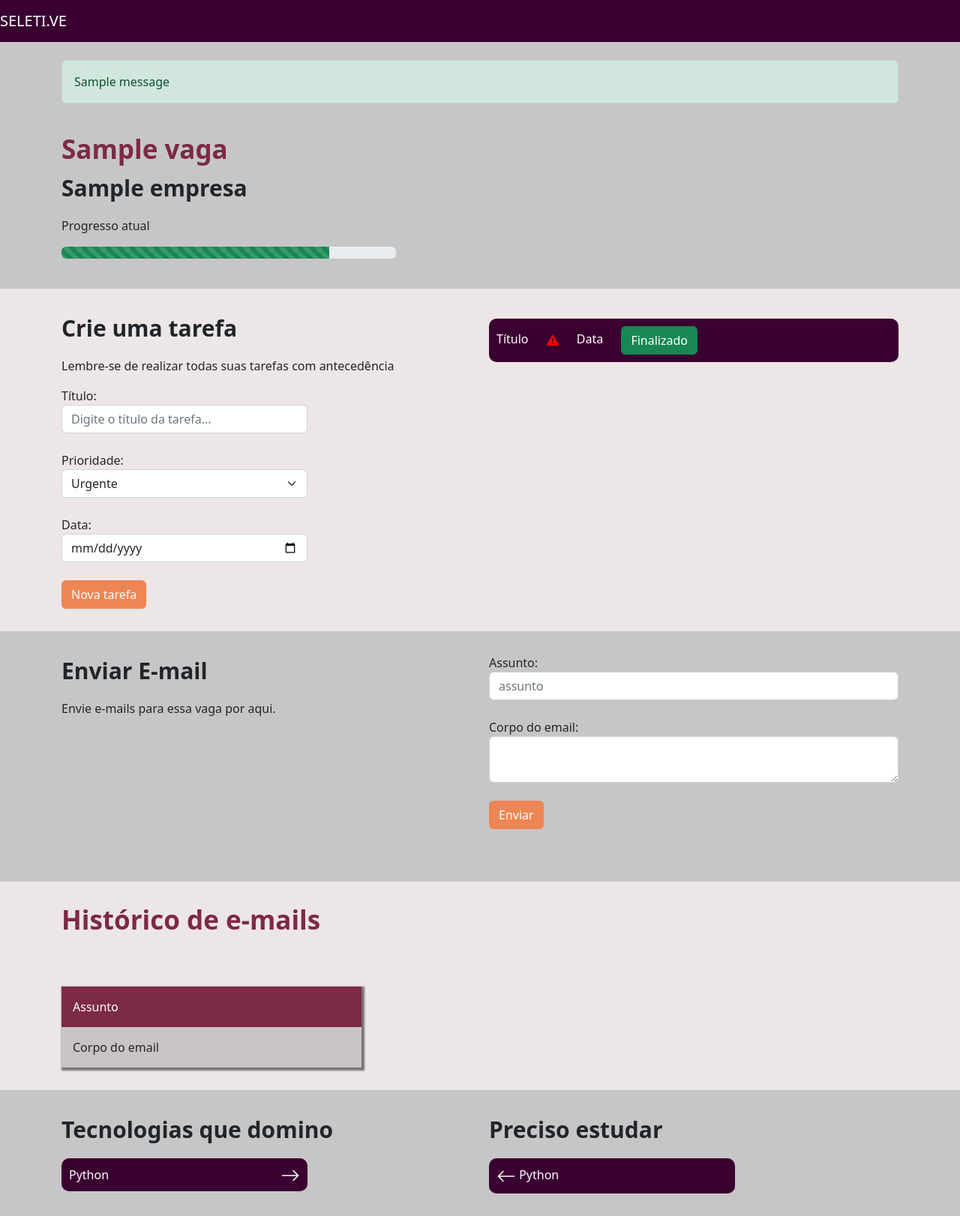
After one commit to ClaudioFritzen/Seletive, a Django app: page /vagas/vaga/1 in a window 1280 px wide. The commit adds this page. Shown: the whole page at 75% size. Run offline with Django 4.2, Linux system fonts and the light colour scheme; tables that the repository leaves empty hold one stand-in row (values such as "Sample post"); one stand-in notice (Sample message) is shown.

Commit message:
criamos as rotas para ver os dados de unica vaga

```diff
--- a/empresa/templates/empresa_unica.html
+++ b/empresa/templates/empresa_unica.html
@@ -74,7 +74,9 @@
 
                 <div class="box-vagas">
                     <div class="header-vagas">
-                        {{vaga.titulo}}
+                        <a href=" {% url 'vaga' vaga.id %}">
+                            {{vaga.titulo}}
+                        </a>
                     </div>
 
                     <div class="body-vagas">
--- /dev/null
+++ b/templates/static/vaga/css/vaga.css
@@ -0,0 +1,106 @@
+.titulo{
+
+    color: #7D2948;
+    font-weight: bold;
+    font-size: 35px;
+
+}
+
+.titulo2{
+
+    font-weight: bold;
+    font-size: 30px;
+
+}
+
+.bg2{
+
+    background-color: #EDE6E6;
+    margin-top: 40px;
+    padding-top: 30px;
+    padding-bottom: 30px;
+
+}
+
+
+.input-tarefa{
+
+    width: 60%;
+
+}
+
+.btn-orange{
+
+    background-color: #ED8554;
+    color: white;
+}
+
+.list-tarefa{
+    list-style: none;
+}
+
+.li-tarefa{
+    background-color: #3B0032;
+    padding: 10px;
+    color:white;
+    border-radius: 10px;
+    margin-top: 10px;
+}
+
+.li-tech{
+    background-color: #3B0032;
+    padding: 10px;
+    color:white;
+    border-radius: 10px;
+    margin-top: 10px;
+    width: 60%;
+}
+
+.arrow-right{
+    float: right;
+
+}
+
+.prioridade-bloco{
+    margin-left: 20px;
+}
+
+.prioridade-vermelho{
+    color: red;
+}
+
+.prioridade-amarelo{
+    color: yellow;
+}
+
+.prioridade-verde{
+    color: green;
+}
+
+.bg3{
+
+    padding-top: 30px;
+    padding-bottom: 30px;
+}
+
+.box-email{
+
+    width: 400px;
+    margin-top: 60px;
+    background-color: #C9C3C3;
+    box-shadow: 2px 2px 2px 2px rgba(0,0,0,.5);
+}
+
+.header-email{
+    background-color: #7D2948;
+    padding: 15px;
+    color: white
+}
+
+.body-email{
+    padding: 15px;
+}
+
+.paragrafo-orange{
+    color: #ED8554;
+}
--- /dev/null
+++ b/vagas/templates/vaga.html
@@ -0,0 +1,166 @@
+{% extends 'base.html' %}
+{% load static %}
+
+{% block 'head' %}
+    <link rel="stylesheet" href="{% static 'vaga/css/vaga.css' %}">
+{% endblock %}
+
+{% block 'body' %}
+    <div class="container">
+        {% if messages %}
+            {% for message in messages %}
+            <br>
+                <section class="alert {{message.tags}}">
+                    {{message}}
+                </section>
+            {% endfor %}
+        {% endif %}
+        <br>
+        <h3 class="titulo">{{vaga.titulo}}</h3>
+        <p class="titulo2">{{vaga.empresa}}</p>
+        <p>Progresso atual</p>
+
+        <div style="width: 40%" class="progress">
+            <div class="progress-bar progress-bar-striped bg-success" role="progressbar" style="width: 80%" aria-valuenow="25" aria-valuemin="0" aria-valuemax="100"></div>
+        </div>
+    </div>
+
+    <div class="bg2">
+        <div class="container">
+            <div class="row">
+                <div class="col-md">
+                    <p class="titulo2">Crie uma tarefa</p>
+                    <p>Lembre-se de realizar todas suas tarefas com antecedência</p>
+
+
+                    <form>
+                        <label>Título:</label>
+                        <input name="titulo" type="text" class="form-control input-tarefa" placeholder="Digite o título da tarefa...">
+                        <br>
+                        <label>Prioridade:</label>
+                        <select name="prioridade" class="form-select input-tarefa">
+                            <option value="U">Urgente</option>
+                            <option value="A">Alta</option>
+                            <option value="B">Baixa</option>
+                        </select>
+                        <br>
+                        <label>Data:</label>
+                        <input name="data" type="date" class="form-control input-tarefa" placeholder="">
+                        <br>
+                        <input type="submit" value="Nova tarefa" class="btn btn-orange">
+
+                    </form>
+
+                </div>
+
+                <div class="col-md">
+
+                        <div class="li-tarefa">
+                            <label>Título</label>
+                            <label class="prioridade-bloco">
+                                <svg class="prioridade-vermelho" xmlns="http://www.w3.org/2000/svg" width="16" height="16" fill="currentColor" class="bi bi-exclamation-triangle-fill" viewBox="0 0 16 16">
+                                    <path d="M8.982 1.566a1.13 1.13 0 0 0-1.96 0L.165 13.233c-.457.778.091 1.767.98 1.767h13.713c.889 0 1.438-.99.98-1.767L8.982 1.566zM8 5c.535 0 .954.462.9.995l-.35 3.507a.552.552 0 0 1-1.1 0L7.1 5.995A.905.905 0 0 1 8 5zm.002 6a1 1 0 1 1 0 2 1 1 0 0 1 0-2z"/>
+                                </svg>
+                            </label>
+                            <label class="prioridade-bloco">
+                                Data
+                            </label>
+                            <label class="prioridade-bloco">
+                                <a href="#" class="btn btn-success">Finalizado</a>
+                            </label>
+
+                        </div>
+
+
+
+
+
+
+
+                </div>
+
+            </div>
+        </div>
+
+    </div>
+
+    <div class="container bg3">
+        <div class="row">
+
+            <div class="col-md">
+                <p class="titulo2">Enviar E-mail</p>
+                <p>Envie e-mails para essa vaga por aqui.</p>
+            </div>
+
+            <div class="col-md">
+                <form>
+                    <label>Assunto:</label>
+                    <input name="assunto" type="text" class="form-control" placeholder="assunto">
+                    <br>
+                    <label>Corpo do email:</label>
+                    <textarea name="corpo" class="form-control"></textarea>
+                    <br>
+                    <input type="submit" class="btn btn-orange" value="Enviar">
+                </form>
+            </div>
+        </div>
+
+    </div>
+
+
+    <div class="bg2">
+        <div class="container">
+            <div class="row">
+                <h3 class="titulo">Histórico de e-mails</h3>
+
+                    <div class="col-md">
+
+                        <div class="box-email">
+                            <div class="header-email">
+                                Assunto
+                            </div>
+
+                            <div class="body-email">
+                                Corpo do email
+                            </div>
+
+                        </div>
+
+                    </div>
+
+
+
+            </div>
+
+
+        </div>
+    </div>
+
+    <div class="container bg3">
+        <div class="row">
+            <div class="col-md">
+                <p class="titulo2">Tecnologias que domino</p>
+
+                <div class="li-tech">
+                    Python
+
+                    <svg class="arrow-right" xmlns="http://www.w3.org/2000/svg" width="26" height="26" fill="currentColor" class="bi bi-arrow-right" viewBox="0 0 16 16">
+                        <path fill-rule="evenodd" d="M1 8a.5.5 0 0 1 .5-.5h11.793l-3.147-3.146a.5.5 0 0 1 .708-.708l4 4a.5.5 0 0 1 0 .708l-4 4a.5.5 0 0 1-.708-.708L13.293 8.5H1.5A.5.5 0 0 1 1 8z"/>
+                    </svg>
+                </div>
+
+            </div>
+
+            <div class="col-md">
+                <p class="titulo2">Preciso estudar</p>
+
+                <div class="li-tech">
+                    <svg xmlns="http://www.w3.org/2000/svg" width="26" height="26" fill="currentColor" class="bi bi-arrow-left" viewBox="0 0 16 16">
+                        <path fill-rule="evenodd" d="M15 8a.5.5 0 0 0-.5-.5H2.707l3.147-3.146a.5.5 0 1 0-.708-.708l-4 4a.5.5 0 0 0 0 .708l4 4a.5.5 0 0 0 .708-.708L2.707 8.5H14.5A.5.5 0 0 0 15 8z"/>
+                    </svg>
+                    Python
+                </div>
+            </div>
+        </div>
+    </div>
+{% endblock %}
--- a/vagas/urls.py
+++ b/vagas/urls.py
@@ -3,5 +3,6 @@ from . import views
 
 urlpatterns = [
     path('nova_vaga/', views.nova_vaga, name="nova_vaga"),
+    path('vaga/<int:id>', views.vaga, name="vaga"),
 
 ]
--- a/vagas/views.py
+++ b/vagas/views.py
@@ -1,4 +1,4 @@
-from django.shortcuts import render, redirect
+from django.shortcuts import render, redirect, get_object_or_404
 from django.http import HttpResponse, Http404
 
 from django.contrib import messages
@@ -39,3 +39,7 @@ def nova_vaga(request):
         return redirect(f'/home/empresa/{empresa}')
     elif request.method == "GET":
         raise Http404()
+
+def vaga(request, id):
+    vaga = get_object_or_404(Vagas, id=id)
+    return render(request, 'vaga.html',  {'vaga': vaga})
```
